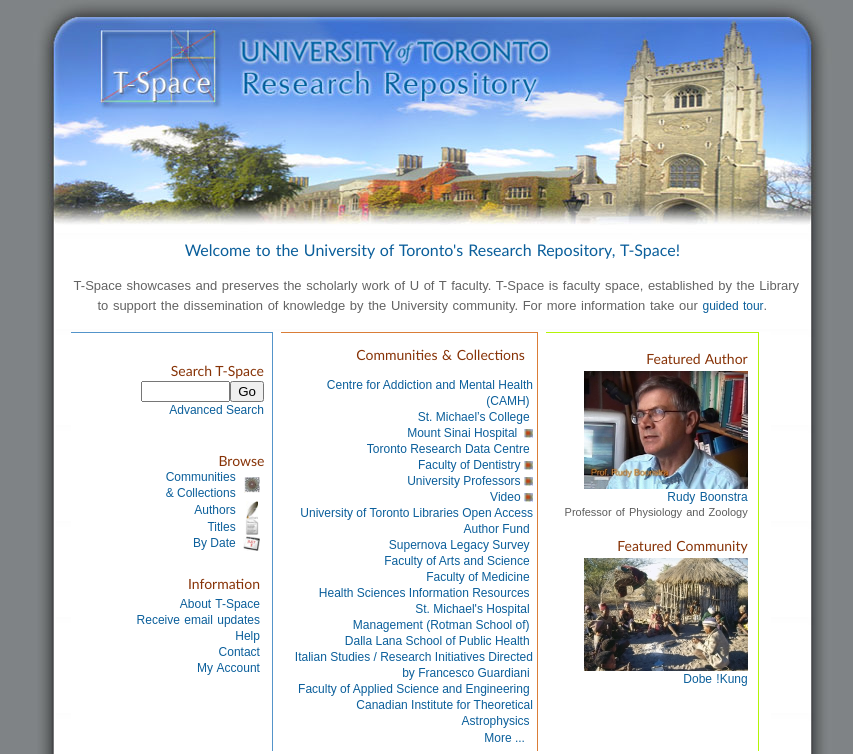
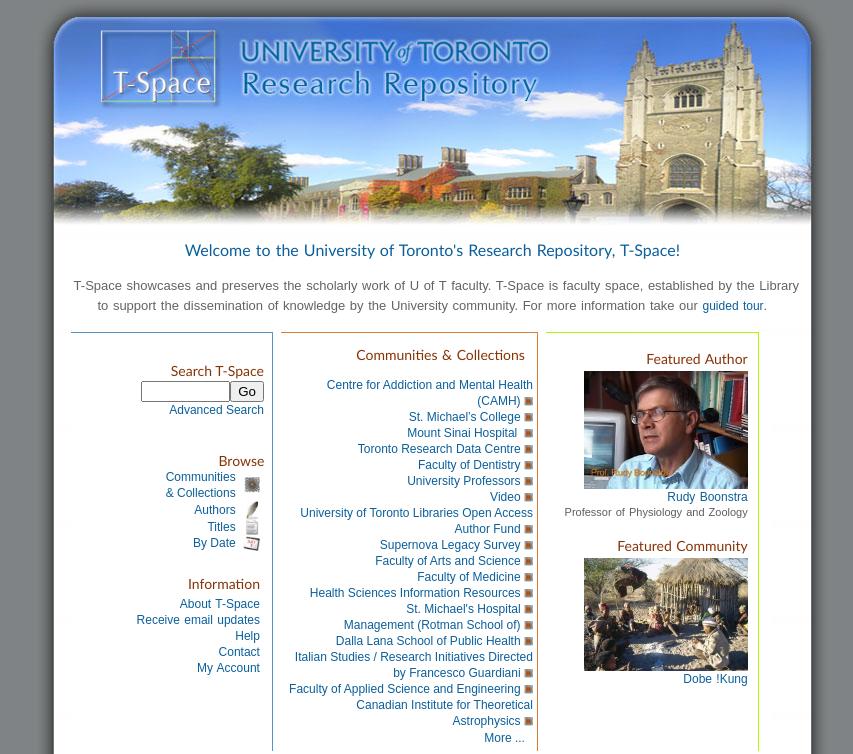
Before and after one commit to uoft-code4lib/tspace, a plain HTML site: page pages/index.html in a window 1280 px wide. Shown: the top 754 px of the page, without its empty margins (208-1061 px from the left). Drawn offline with Linux system fonts and the light colour scheme; the site is published under a folder, as on GitHub Pages, so addresses that start at the root find nothing; grey boxes are pictures that could not be loaded.

Commit message:
fixed bullet

```diff
--- a/pages/index.html
+++ b/pages/index.html
@@ -206,11 +206,11 @@
                             "titles14">Communities&nbsp;&amp;&nbsp;Collections</span></p><span class="links"><a class="links"
                             href="/handle/1807/29639">Centre for Addiction and Mental
                             Health (CAMH)</a>&nbsp;<img src=
-                            "/../images/bullet.jpg" alt="" align="absmiddle"
+                            "../images/bullet.jpg" alt="" align="absmiddle"
                             border="0" /></span><br />
                             <span class="links"><a class="links" href=
                             "/handle/1807/18055">St. Michael&#8217;s
-                            College</a>&nbsp;<img src="/../images/bullet.jpg"
+                            College</a>&nbsp;<img src="../images/bullet.jpg"
                             alt="" align="absmiddle" border="0" /></span><br />
                             <span class="links"><a class="links" href=
                             "/handle/1807/9424">Mount Sinai Hospital</a> &nbsp;<img src=
@@ -218,7 +218,7 @@
                             border="0" /></span><br />
                             <span class="links"><a class="links" href=
                             "/handle/1807/19331">Toronto Research Data
-                            Centre</a>&nbsp;<img src="/../images/bullet.jpg"
+                            Centre</a>&nbsp;<img src="../images/bullet.jpg"
                             alt="" align="absmiddle" border="0" /></span><br />
                             <span class="links"><a class="links" href=
                             "/handle/1807/16909">Faculty of Dentistry</a>&nbsp;<img src=
@@ -236,50 +236,50 @@
                             <span class="links"><a class="links" href=
                             "/handle/1807/33082">University of Toronto Libraries Open
                             Access Author Fund</a>&nbsp;<img src=
-                            "/../images/bullet.jpg" alt="" align="absmiddle"
+                            "../images/bullet.jpg" alt="" align="absmiddle"
                             border="0" /></span><br />
                             <span class="links"><a class="links" href=
                             "/handle/1807/24512">Supernova Legacy
-                            Survey</a>&nbsp;<img src="/../images/bullet.jpg"
+                            Survey</a>&nbsp;<img src="../images/bullet.jpg"
                             alt="" align="absmiddle" border="0" /></span><br />
                             <span class="links"><a class="links" href=
                             "/handle/1807/16827">Faculty of Arts and
-                            Science</a>&nbsp;<img src="/../images/bullet.jpg"
+                            Science</a>&nbsp;<img src="../images/bullet.jpg"
                             alt="" align="absmiddle" border="0" /></span><br />
                             <span class="links"><a class="links" href=
                             "/handle/1807/9858">Faculty of Medicine</a>&nbsp;<img src=
-                            "/../images/bullet.jpg" alt="" align="absmiddle"
+                            "../images/bullet.jpg" alt="" align="absmiddle"
                             border="0" /></span><br />
                             <span class="links"><a class="links" href=
                             "/handle/1807/732">Health Sciences Information
-                            Resources</a>&nbsp;<img src="/../images/bullet.jpg"
+                            Resources</a>&nbsp;<img src="../images/bullet.jpg"
                             alt="" align="absmiddle" border="0" /></span><br />
                             <span class="links"><a class="links" href=
                             "/handle/1807/10300">St. Michael's
-                            Hospital</a>&nbsp;<img src="/../images/bullet.jpg"
+                            Hospital</a>&nbsp;<img src="../images/bullet.jpg"
                             alt="" align="absmiddle" border="0" /></span><br />
                             <span class="links"><a class="links" href=
                             "/handle/1807/17050">Management (Rotman School
-                            of)</a>&nbsp;<img src="/../images/bullet.jpg" alt=
+                            of)</a>&nbsp;<img src="../images/bullet.jpg" alt=
                             "" align="absmiddle" border="0" /></span><br />
                             <span class="links"><a class="links" href=
                             "/handle/1807/25310">Dalla Lana School of Public
-                            Health</a>&nbsp;<img src="/../images/bullet.jpg"
+                            Health</a>&nbsp;<img src="../images/bullet.jpg"
                             alt="" align="absmiddle" border="0" /></span><br />
                             <span class="links"><a class="links" href=
                             "/handle/1807/9446">Italian Studies / Research Initiatives
                             Directed by Francesco Guardiani</a>&nbsp;<img src=
-                            "/../images/bullet.jpg" alt="" align="absmiddle"
+                            "../images/bullet.jpg" alt="" align="absmiddle"
                             border="0" /></span><br />
                             <span class="links"><a class="links" href=
                             "/handle/1807/9948">Faculty of Applied Science and
                             Engineering</a>&nbsp;<img src=
-                            "/../images/bullet.jpg" alt="" align="absmiddle"
+                            "../images/bullet.jpg" alt="" align="absmiddle"
                             border="0" /></span><br />
                             <span class="links"><a class="links" href=
                             "/handle/1807/25371">Canadian Institute for Theoretical
                             Astrophysics</a>&nbsp;<img src=
-                            "/../images/bullet.jpg" alt="" align="absmiddle"
+                            "../images/bullet.jpg" alt="" align="absmiddle"
                             border="0" /></span><br />
                             <span class="links"><a class="links" href=
                             "/community-list">More ...</a></span> <span class=
```
